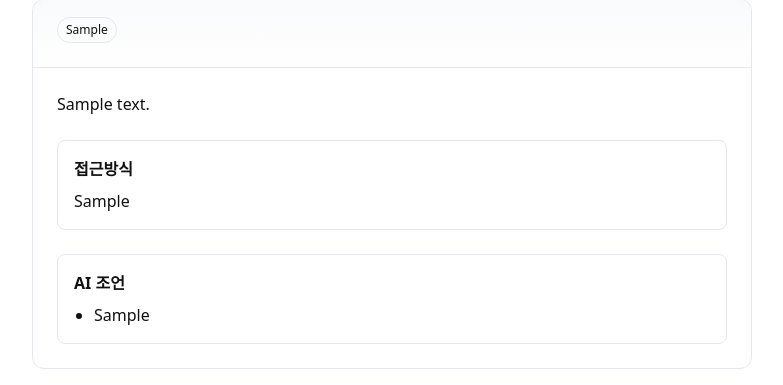
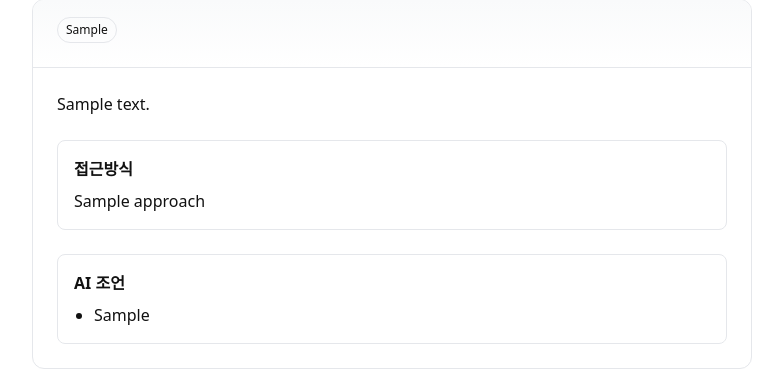
Before and after one commit to kckoh/jungle-mini-project, a Flask app: template templates/problems/problem_detail.html in a window 1280 px wide. Shown: the part 198-583 px from the top of the page, without its empty margins (248-1031 px from the left). Run offline with Flask 3, Linux system fonts and the light colour scheme; the template is opened without the code that fills it: most values are stand-ins (such as "Sample title", 1, 10 or a date in 2020); some libraries are stand-ins or nearby versions.

Commit message:
fix mismatch docs in the mongodb

```diff
--- a/app.py
+++ b/app.py
@@ -199,7 +199,7 @@ def add_meta(d):
 
 
 @celery.task
-def get_store_keywords(title_description_approach):
+def get_store_keywords(pid,title_description_approach):
 
     # save the data to the mongodb
     doc = add_meta(title_description_approach)
@@ -354,6 +354,7 @@ def create_post():
     pid = str(tmp.inserted_id)
 
 
+
     # celery
     task = get_store_keywords.delay(pid,data)
 
@@ -375,7 +376,7 @@ def problem_detail(pid):
         "title": result["title"],
         "description": result['description'],
         "created_at": result['created_at'].date(),
-        "user_approach": result['user_approach'],
+        "approach": result['approach'],
         # "code": "def prefix_sum(arr):\n    ...",
     }
     if 'codeSnippets' in result:
--- a/templates/problems/problem_detail.html
+++ b/templates/problems/problem_detail.html
@@ -200,7 +200,7 @@ content %}
 
             <section class="border border-gray-200 rounded-lg p-4 space-y-2">
                 <h3 class="font-semibold">접근방식</h3>
-                <p>{{ item.user_approach }}</p>
+                <p>{{ item.approach }}</p>
             </section>
 
             {% set ai = item.aiSuggestion %} {% if ai is string and ai|trim in
```
